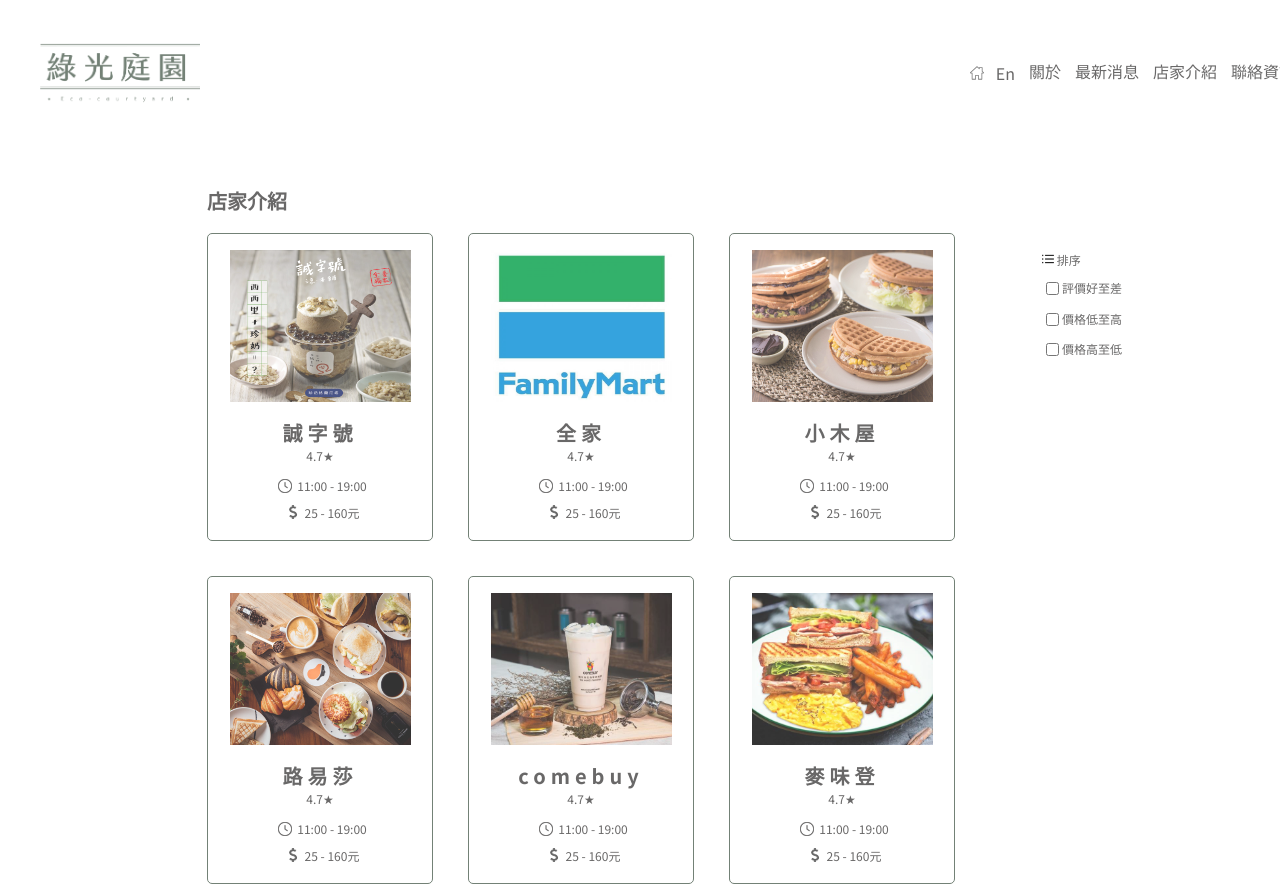
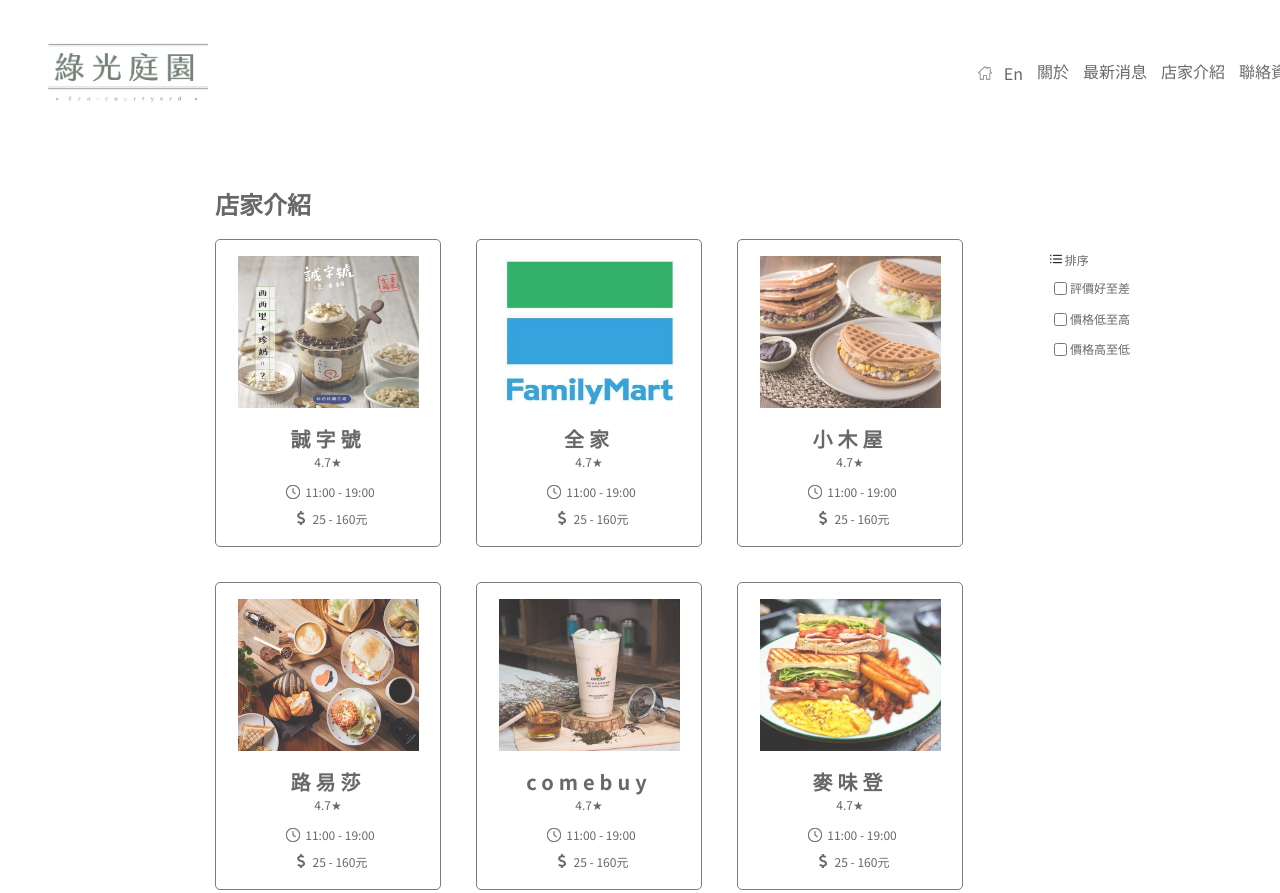
Before and after one commit to t108ac2008/shoplist, a plain HTML site: page index.html in a window 1280 px wide. Shown: the top 893 px of the page. Drawn offline with Linux system fonts and the light colour scheme.

Commit message:
Add files via upload

```diff
--- a/css/style.css
+++ b/css/style.css
@@ -21,8 +21,9 @@
     margin-left: 40px;
 }
 body{
-    margin: 0px;
+    margin: 8px;
     height: 1735px;
+    width: 1424px;
 }
 
 .head_nav{
@@ -102,7 +103,7 @@
     height: 1508px;
 }
 .shop_title{
-    font-size: 20px;
+    font-size: 24px;
     font-weight: bold;
 
 
```
